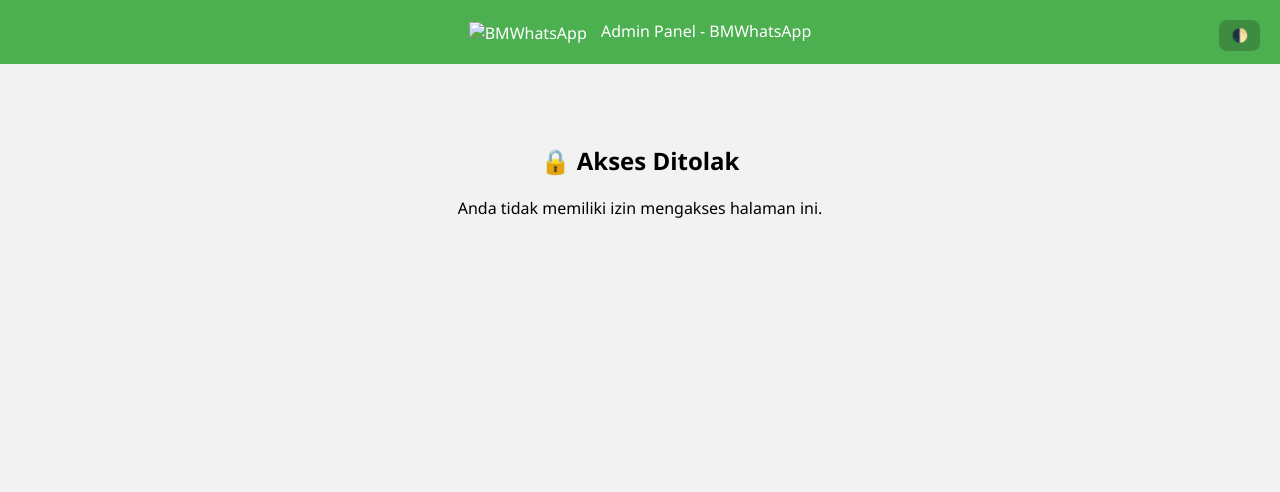
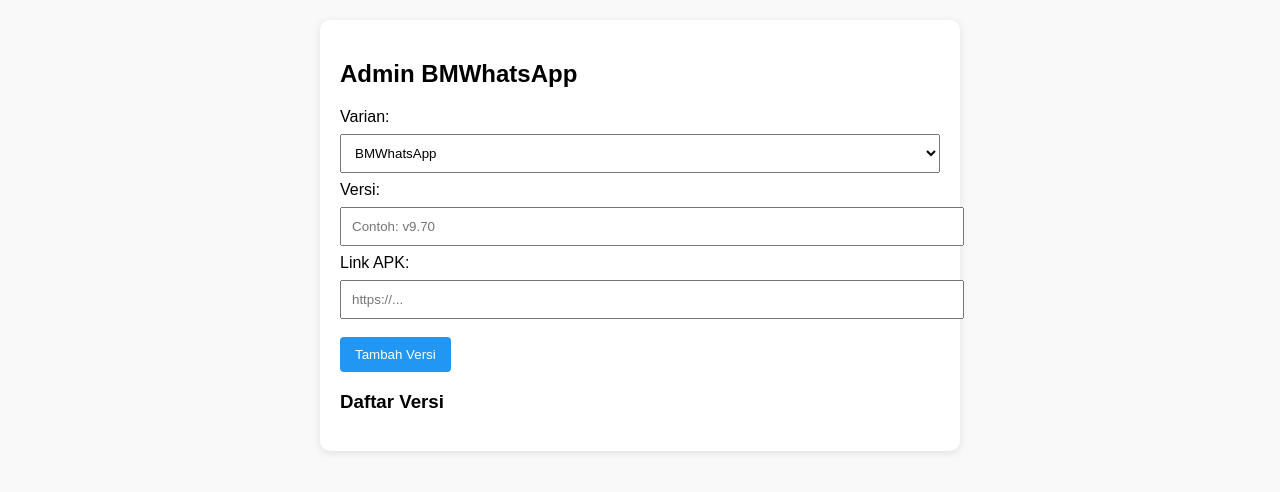
Before and after one commit to meta4tech/bmwhatsapp, a plain HTML site: page admin.html in a window 1280 px wide. Drawn offline with Linux system fonts and the light colour scheme; no server answers.

Commit message:
Update admin.html

```diff
--- a/admin.html
+++ b/admin.html
@@ -1,104 +1,109 @@
 <!DOCTYPE html>
 <html lang="id">
 <head>
-  <meta charset="UTF-8" />
-  <meta name="viewport" content="width=device-width, initial-scale=1.0"/>
+  <meta charset="UTF-8">
   <title>Admin Panel - BMWhatsApp</title>
   <link rel="stylesheet" href="style.css" />
+  <style>
+    body { font-family: sans-serif; background: #f9f9f9; padding: 20px; }
+    .container { max-width: 600px; margin: 0 auto; background: white; padding: 20px; border-radius: 10px; box-shadow: 0 2px 8px rgba(0,0,0,0.1); }
+    input, select { width: 100%; padding: 10px; margin: 8px 0; }
+    button { padding: 10px 15px; margin-top: 10px; background: #2196F3; color: white; border: none; border-radius: 4px; cursor: pointer; }
+    ul li { margin: 8px 0; display: flex; justify-content: space-between; }
+  </style>
 </head>
 <body>
-  <header>
-    <img src="assets/logo.png" class="logo" alt="BMWhatsApp" />
-    <span>Admin Panel - BMWhatsApp</span>
-    <button id="themeToggle">🌓</button>
-  </header>
+<div class="container">
+  <h2>Admin BMWhatsApp</h2>
 
-  <main>
-    <div id="adminAccess" style="display:none;">
-      <h2>Kelola Versi APK</h2>
-      <form id="apkForm">
-        <input type="text" id="variant" placeholder="Varian (misal: bmwhatsapp)" required />
-        <input type="text" id="version" placeholder="Versi (misal: v9.65)" required />
-        <input type="url" id="link" placeholder="Link Download APK" required />
-        <button type="submit" class="btn">Tambah Versi</button>
-      </form>
+  <label>Varian:</label>
+  <select id="variant">
+    <option value="bmwhatsapp">BMWhatsApp</option>
+    <option value="bmwhatsapp-msg">BMWhatsApp Messenger</option>
+    <option value="bmwhatsapp-ios">BMWhatsApp iOS</option>
+    <option value="bmwhatsapp-x">BMWhatsApp X</option>
+  </select>
 
-      <h3>Data Versi</h3>
-      <table id="apkTable" border="1" style="width:100%;margin-top:10px;">
-        <thead><tr><th>Varian</th><th>Versi</th><th>Link</th><th>Aksi</th></tr></thead>
-        <tbody></tbody>
-      </table>
-    </div>
+  <label>Versi:</label>
+  <input type="text" id="version" placeholder="Contoh: v9.70" />
 
-    <div id="denied" style="text-align:center;padding:40px;display:none;">
-      <h2>🔒 Akses Ditolak</h2>
-      <p>Anda tidak memiliki izin mengakses halaman ini.</p>
-    </div>
-  </main>
+  <label>Link APK:</label>
+  <input type="url" id="apk_url" placeholder="https://..." />
 
-  <script src="darkmode.js"></script>
-  <script>
-    const KEY = "admin123";
-    const params = new URLSearchParams(location.search);
-    const stored = localStorage.getItem("adminkey");
+  <button onclick="uploadAPK()">Tambah Versi</button>
 
-    if (params.get("key") === KEY) {
-      localStorage.setItem("adminkey", KEY);
-      showAdmin();
-    } else if (stored === KEY) {
-      showAdmin();
-    } else {
-      document.getElementById("denied").style.display = "block";
-    }
+  <h3>Daftar Versi</h3>
+  <ul id="apkList"></ul>
+</div>
 
-    function showAdmin() {
-      document.getElementById("adminAccess").style.display = "block";
-    }
+<script>
+const GITHUB_USERNAME = "meta4tech";
+const GITHUB_REPO = "bmwhatsapp-admin";
+const FILE_PATH = "apk.json";
+const GITHUB_TOKEN = "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"; // ← isi token GitHub kamu di sini
 
-    const data = {
-      "bmwhatsapp": ["v9.60", "v9.65"],
-      "bmwhatsapp-msg": ["v9.60", "v9.65"],
-      "bmwhatsapp-ios": ["v9.60", "v9.65"],
-      "bmwhatsapp-x": ["v9.60", "v9.65"]
-    };
+let sha = "";
 
-    const tbody = document.querySelector("#apkTable tbody");
+async function getAPKData() {
+  const res = await fetch(`https://api.github.com/repos/${GITHUB_USERNAME}/${GITHUB_REPO}/contents/${FILE_PATH}`, {
+    headers: { Authorization: "Bearer " + GITHUB_TOKEN }
+  });
+  const json = await res.json();
+  sha = json.sha;
+  const content = JSON.parse(atob(json.content));
+  renderAPKList(content.variants);
+  return content;
+}
 
-    function refreshTable() {
-      tbody.innerHTML = "";
-      for (const [variant, versions] of Object.entries(data)) {
-        versions.forEach(version => {
-          const row = document.createElement("tr");
-          const link = `download/${variant}-${version}.apk`;
-          row.innerHTML = `<td>${variant}</td><td>${version}</td>
-            <td><a href="${link}" target="_blank">${link}</a></td>
-            <td><button onclick="removeVersion('${variant}', '${version}')">Hapus</button></td>`;
-          tbody.appendChild(row);
-        });
-      }
-    }
+function renderAPKList(data) {
+  const list = document.getElementById("apkList");
+  list.innerHTML = "";
+  for (const variant in data) {
+    data[variant].forEach(item => {
+      const li = document.createElement("li");
+      li.innerHTML = `<span>${variant} - ${item.version}</span> <a href="${item.apk_url}" target="_blank">Download</a>`;
+      list.appendChild(li);
+    });
+  }
+}
 
-    function removeVersion(variant, version) {
-      const index = data[variant].indexOf(version);
-      if (index !== -1) {
-        data[variant].splice(index, 1);
-        if (data[variant].length === 0) delete data[variant];
-        refreshTable();
-      }
-    }
+async function uploadAPK() {
+  const variant = document.getElementById("variant").value;
+  const version = document.getElementById("version").value.trim();
+  const apk_url = document.getElementById("apk_url").value.trim();
 
-    document.getElementById("apkForm").addEventListener("submit", e => {
-      e.preventDefault();
-      const variant = document.getElementById("variant").value;
-      const version = document.getElementById("version").value;
-      if (!data[variant]) data[variant] = [];
-      if (!data[variant].includes(version)) {
-        data[variant].push(version);
-        refreshTable();
-      }
-    });
+  if (!version || !apk_url) return alert("Isi semua kolom!");
 
-    refreshTable();
-  </script>
+  const oldData = await getAPKData();
+
+  const newEntry = { version, apk_url };
+  if (!oldData.variants[variant]) oldData.variants[variant] = [];
+  oldData.variants[variant].push(newEntry);
+
+  const updatedContent = btoa(JSON.stringify(oldData, null, 2));
+
+  const updateRes = await fetch(`https://api.github.com/repos/${GITHUB_USERNAME}/${GITHUB_REPO}/contents/${FILE_PATH}`, {
+    method: "PUT",
+    headers: {
+      Authorization: "Bearer " + GITHUB_TOKEN,
+      "Content-Type": "application/json"
+    },
+    body: JSON.stringify({
+      message: `add ${variant} ${version}`,
+      content: updatedContent,
+      sha
+    })
+  });
+
+  if (updateRes.ok) {
+    alert("Versi ditambahkan!");
+    getAPKData();
+  } else {
+    alert("Gagal mengupdate file.");
+  }
+}
+
+getAPKData();
+</script>
 </body>
 </html>
```
